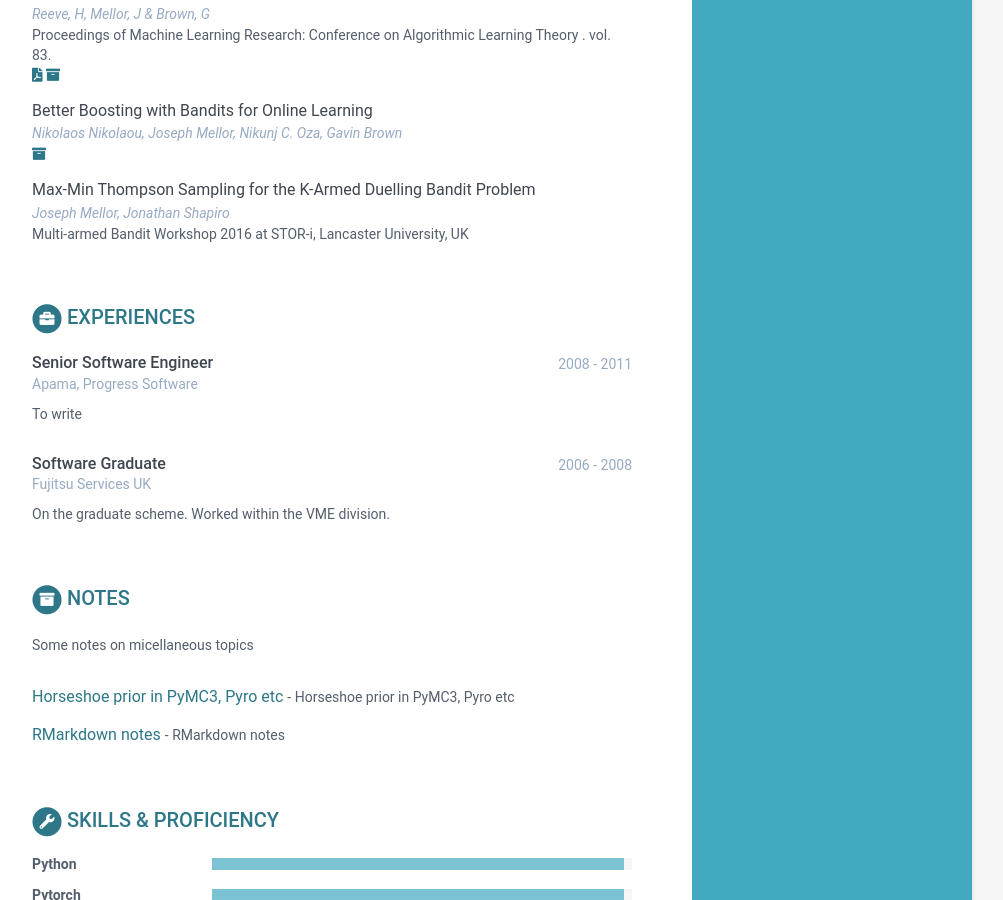
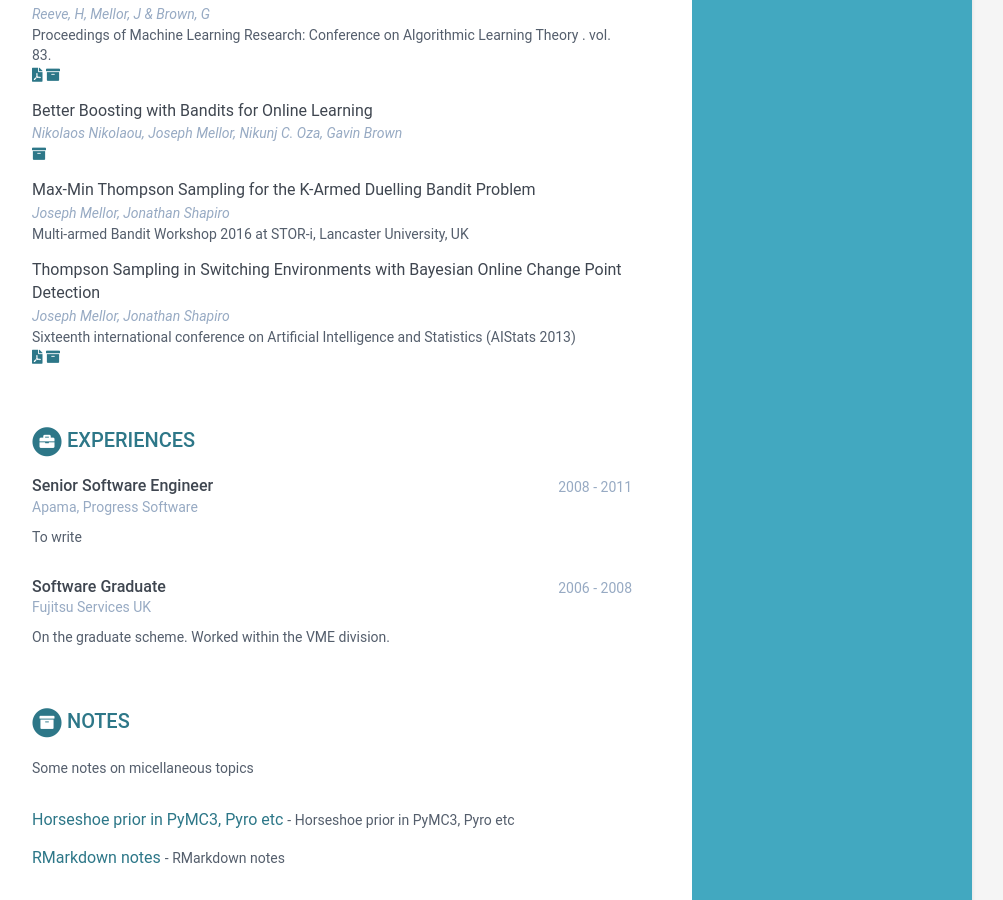
Before and after one commit to mellorjc/mellorjc.github.io, a Jekyll site: the page built from index.html, in a window 1280 px wide and 900 px high, scrolled down 1109 px. Shown: the whole window, without its empty margins (168-1171 px from the left). Built offline with Jekyll 4.4.1, drawn with Linux system fonts in a browser that asks for light colours.

Commit message:
Update data.yml

```diff
--- a/_data/data.yml
+++ b/_data/data.yml
@@ -92,6 +92,7 @@ publications:
         conference: "To appear at the International Conference on Machine Learning (ICML)"
         authors: "Joseph Mellor, Jack Turner, Amos Storkey, Elliot J. Crowley"
         arxiv: "https://arxiv.org/abs/2006.04647"
+        youtube: "https://www.youtube.com/watch?v=a6v92P0EbJc"
 
       - title: "Risks of and risk factors for COVID-19 disease in people with diabetes: a cohort study of the total population of Scotland"
         conference: "The Lancet Diabetes and Endochrinology "
@@ -129,6 +130,13 @@ publications:
         authors: Joseph Mellor, Jonathan Shapiro
         conference: "Multi-armed Bandit Workshop 2016 at STOR-i, Lancaster University, UK"
 
+      - title: "Thompson Sampling in Switching Environments with Bayesian Online Change Point Detection"
+        authors: Joseph Mellor, Jonathan Shapiro
+        conference: "Sixteenth international conference on Artificial Intelligence and Statistics (AIStats 2013)"
+        paper: "http://proceedings.mlr.press/v31/mellor13a.pdf"
+        arxiv: "https://arxiv.org/abs/1302.3721"
+
+
 
 
 skills:
```
